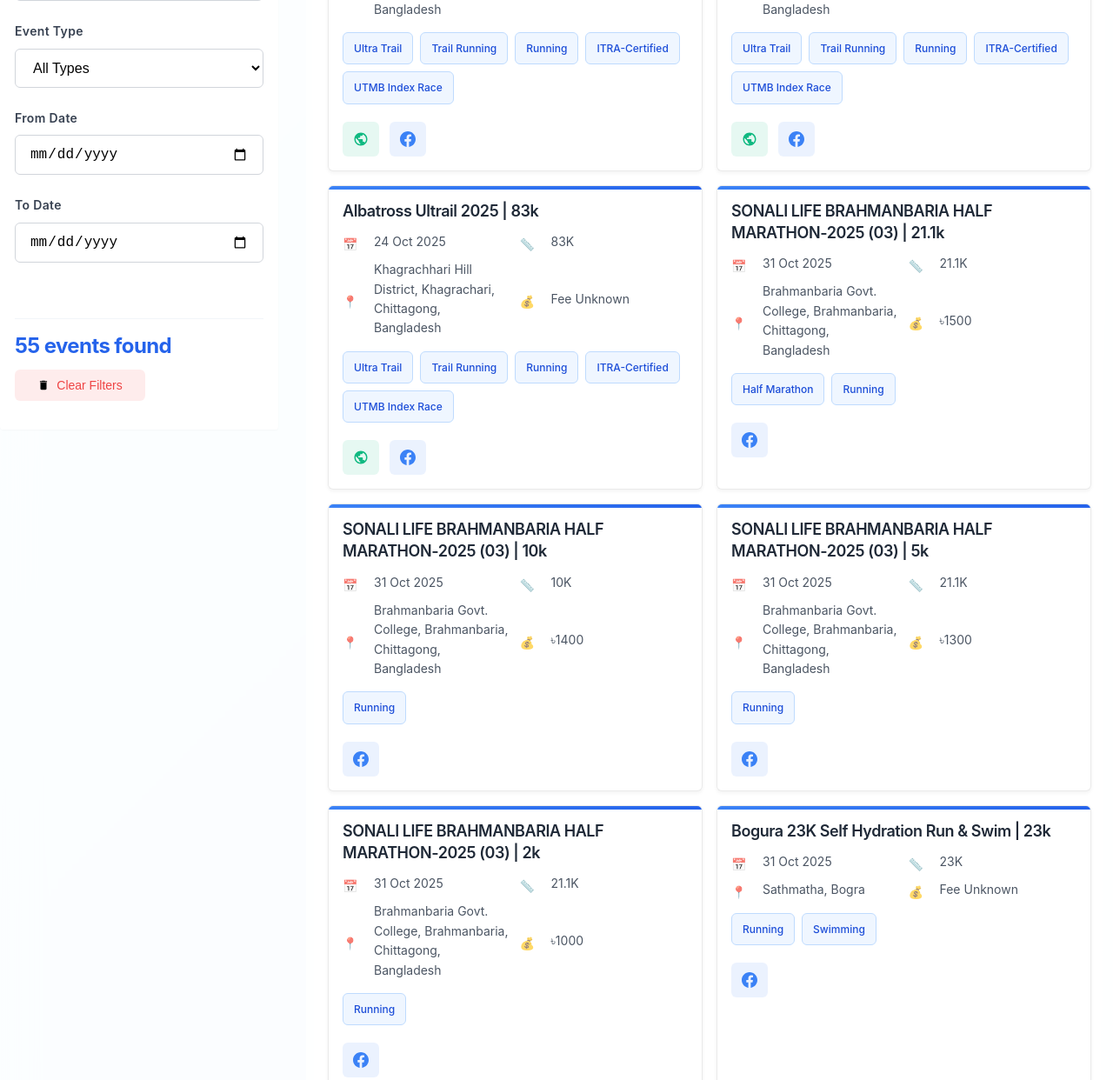
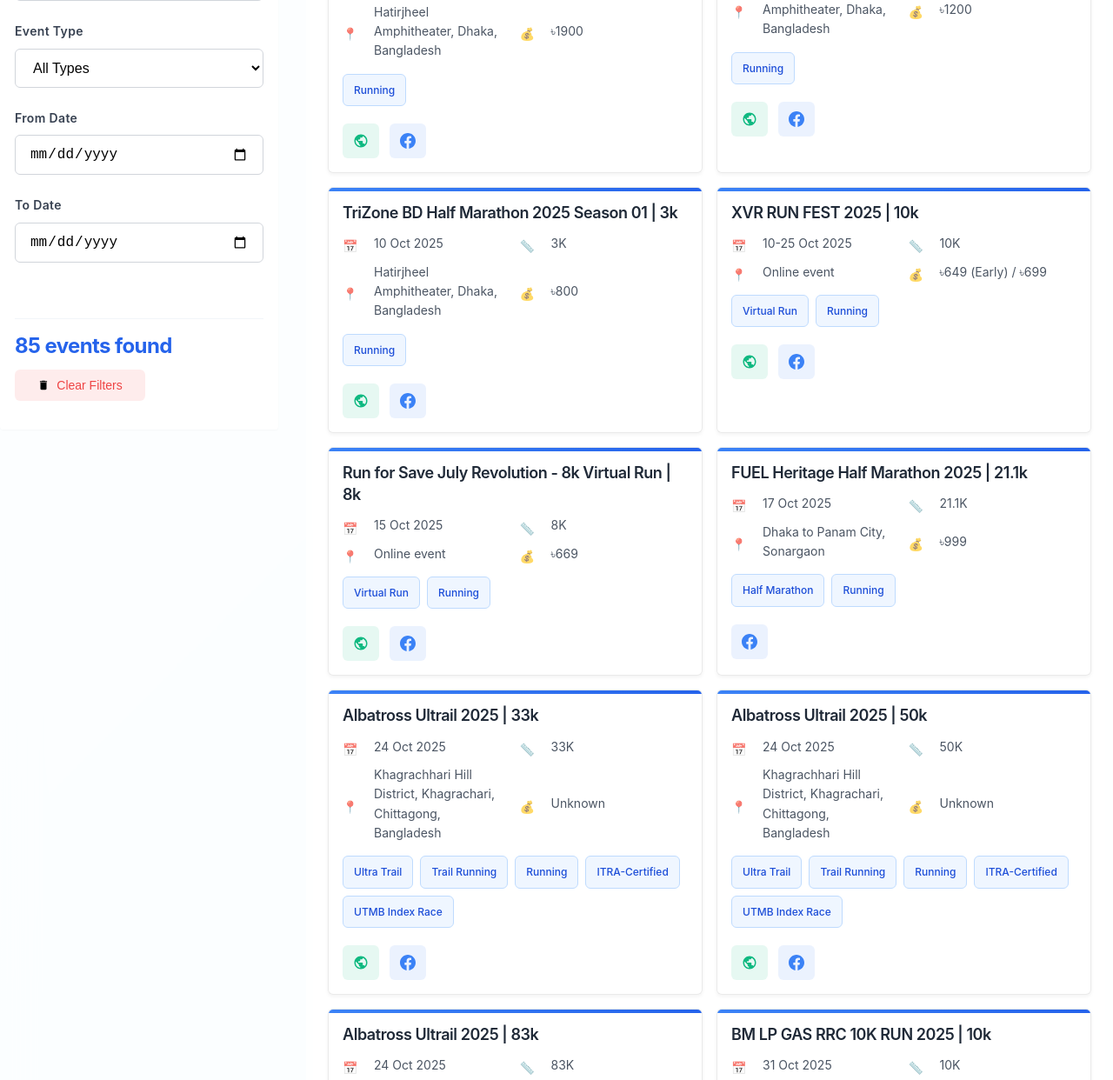
Before and after one commit to sjsakib/bd-races, a website: page page/index.html in a window 1280 px wide. Shown: the part 555-1797 px from the top of the page at 87% size. Drawn offline with Linux system fonts and the light colour scheme.

Commit message:
added favicion, update some missing events

```diff
--- a/page/events.json
+++ b/page/events.json
@@ -108,6 +108,438 @@
     "website": null,
     "tags": "Swimming, Open Water Swimming",
     "fbLink": "https://www.facebook.com/events/1086855456646781"
+  },
+  {
+    "name": "CUMILLA MARATHON 2025 | 42.195k",
+    "date": "7 Nov 2025",
+    "distance": 42.2,
+    "location": "Comilla, Chittagong Division, Bangladesh",
+    "fee": 1600,
+    "earlyBirdFee": null,
+    "website": null,
+    "tags": "Marathon, Running",
+    "responseCount": 4000,
+    "fbLink": "https://www.facebook.com/events/555332594315963"
+  },
+  {
+    "name": "CUMILLA MARATHON 2025 | 21.0975k",
+    "date": "7 Nov 2025",
+    "distance": 21.1,
+    "location": "Comilla, Chittagong Division, Bangladesh",
+    "fee": 1500,
+    "earlyBirdFee": null,
+    "website": null,
+    "tags": "Half Marathon, Running",
+    "responseCount": 4000,
+    "fbLink": "https://www.facebook.com/events/555332594315963"
+  },
+  {
+    "name": "CUMILLA MARATHON 2025 | 10k",
+    "date": "7 Nov 2025",
+    "distance": 10,
+    "location": "Comilla, Chittagong Division, Bangladesh",
+    "fee": 1000,
+    "earlyBirdFee": null,
+    "website": null,
+    "tags": "Running",
+    "responseCount": 4000,
+    "fbLink": "https://www.facebook.com/events/555332594315963"
+  },
+  {
+    "name": "CUMILLA MARATHON 2025 | 5k",
+    "date": "7 Nov 2025",
+    "distance": 5,
+    "location": "Comilla, Chittagong Division, Bangladesh",
+    "fee": 800,
+    "earlyBirdFee": null,
+    "website": null,
+    "tags": "Fun Run, Running",
+    "responseCount": 4000,
+    "fbLink": "https://www.facebook.com/events/555332594315963"
+  },
+  {
+    "name": "CRC Mini Race 2025 | 2.1k",
+    "date": "3 Oct 2025",
+    "distance": 2.1,
+    "location": "Dhaka, Bangladesh",
+    "fee": null,
+    "earlyBirdFee": null,
+    "website": null,
+    "tags": "Mini Race, Running",
+    "responseCount": 30,
+    "fbLink": "https://www.facebook.com/events/575514851888090"
+  },
+  {
+    "name": "SUST Half Marathon 2025 | 21.1k",
+    "date": "12 Dec 2025",
+    "distance": 21.1,
+    "location": "Shahjalal University of Science and Technology, Sylhet, Bangladesh",
+    "fee": 1000,
+    "earlyBirdFee": null,
+    "website": null,
+    "tags": "Half Marathon, Running",
+    "responseCount": 880,
+    "fbLink": "https://www.facebook.com/events/578069121638871"
+  },
+  {
+    "name": "SUST Half Marathon 2025 | 7.5k",
+    "date": "12 Dec 2025",
+    "distance": 7.5,
+    "location": "Shahjalal University of Science and Technology, Sylhet, Bangladesh",
+    "fee": 800,
+    "earlyBirdFee": null,
+    "website": null,
+    "tags": "Running",
+    "responseCount": 880,
+    "fbLink": "https://www.facebook.com/events/578069121638871"
+  },
+  {
+    "name": "BM LP GAS RRC 10K RUN 2025 | 10k",
+    "date": "31 Oct 2025",
+    "distance": 10,
+    "location": "Agrabad Jamburi Park, Chattogram, Bangladesh",
+    "fee": 899,
+    "earlyBirdFee": null,
+    "website": "https://sites.google.com/view/rrc10k/registration",
+    "tags": "Running",
+    "responseCount": 594,
+    "fbLink": "https://www.facebook.com/events/616863397424645"
+  },
+  {
+    "name": "XVR RUN FEST 2025 | 5k",
+    "date": "10-25 Oct 2025",
+    "distance": 5,
+    "location": "Online event",
+    "fee": 699,
+    "earlyBirdFee": 649,
+    "website": "https://sikderx.com/event/xvrrunfest/",
+    "tags": "Virtual Run, Running",
+    "responseCount": 48,
+    "fbLink": "https://www.facebook.com/events/627843053219631"
+  },
+  {
+    "name": "Northern Half Marathon 2025 | 21.1k",
+    "date": "26 Sep 2025",
+    "distance": 21.1,
+    "location": "Saidpur, Nilphamari, Rangpur, Bangladesh",
+    "fee": null,
+    "earlyBirdFee": null,
+    "website": null,
+    "tags": "Half Marathon, Running, AIMS",
+    "responseCount": 4600,
+    "fbLink": "https://www.facebook.com/events/696249480066810"
+  },
+  {
+    "name": "Northern Half Marathon 2025 | 10k",
+    "date": "26 Sep 2025",
+    "distance": 10,
+    "location": "Saidpur, Nilphamari, Rangpur, Bangladesh",
+    "fee": null,
+    "earlyBirdFee": null,
+    "website": null,
+    "tags": "Running, AIMS",
+    "responseCount": 4600,
+    "fbLink": "https://www.facebook.com/events/696249480066810"
+  },
+  {
+    "name": "TriZone BD Half Marathon 2025 Season 01 | 21.1k",
+    "date": "10 Oct 2025",
+    "distance": 21.1,
+    "location": "Hatirjheel Amphitheater, Dhaka, Bangladesh",
+    "fee": 2200,
+    "earlyBirdFee": null,
+    "website": "www.sports-bangla.com/event/trizone-bd-half-marathon-2025",
+    "tags": "Half Marathon, Running",
+    "responseCount": 3400,
+    "fbLink": "https://www.facebook.com/events/718415788025173"
+  },
+  {
+    "name": "TriZone BD Half Marathon 2025 Season 01 | 10.3k",
+    "date": "10 Oct 2025",
+    "distance": 10,
+    "location": "Hatirjheel Amphitheater, Dhaka, Bangladesh",
+    "fee": 1900,
+    "earlyBirdFee": null,
+    "website": "www.sports-bangla.com/event/trizone-bd-half-marathon-2025",
+    "tags": "Running",
+    "responseCount": 3400,
+    "fbLink": "https://www.facebook.com/events/718415788025173"
+  },
+  {
+    "name": "TriZone BD Half Marathon 2025 Season 01 | 5k",
+    "date": "10 Oct 2025",
+    "distance": 5,
+    "location": "Hatirjheel Amphitheater, Dhaka, Bangladesh",
+    "fee": 1200,
+    "earlyBirdFee": null,
+    "website": "www.sports-bangla.com/event/trizone-bd-half-marathon-2025",
+    "tags": "Running",
+    "responseCount": 3400,
+    "fbLink": "https://www.facebook.com/events/718415788025173"
+  },
+  {
+    "name": "TriZone BD Half Marathon 2025 Season 01 | 3k",
+    "date": "10 Oct 2025",
+    "distance": 3,
+    "location": "Hatirjheel Amphitheater, Dhaka, Bangladesh",
+    "fee": 800,
+    "earlyBirdFee": null,
+    "website": "www.sports-bangla.com/event/trizone-bd-half-marathon-2025",
+    "tags": "Running",
+    "responseCount": 3400,
+    "fbLink": "https://www.facebook.com/events/718415788025173"
+  },
+  {
+    "name": "Dhaka 25K 2026 | 25k",
+    "date": "13 Feb 2026",
+    "distance": 25,
+    "location": "Hatirjheel, Dhaka, Bangladesh",
+    "fee": null,
+    "earlyBirdFee": null,
+    "website": "www.dhaka25k.com",
+    "tags": "AIMS, Running",
+    "responseCount": 5500,
+    "fbLink": "https://www.facebook.com/events/719691141122381"
+  },
+  {
+    "name": "Dhaka 25K 2026 | 10.3k",
+    "date": "13 Feb 2026",
+    "distance": 10.3,
+    "location": "Hatirjheel, Dhaka, Bangladesh",
+    "fee": null,
+    "earlyBirdFee": null,
+    "website": "www.dhaka25k.com",
+    "tags": "Running, AIMS",
+    "responseCount": 5500,
+    "fbLink": "https://www.facebook.com/events/719691141122381"
+  },
+  {
+    "name": "Dhaka 25K 2026 | 3k",
+    "date": "13 Feb 2026",
+    "distance": 3,
+    "location": "Hatirjheel, Dhaka, Bangladesh",
+    "fee": null,
+    "earlyBirdFee": null,
+    "website": "www.dhaka25k.com",
+    "tags": "Running, AIMS",
+    "responseCount": 5500,
+    "fbLink": "https://www.facebook.com/events/719691141122381"
+  },
+  {
+    "name": "Chunati.com Marathon 2025",
+    "date": "26 Dec 2025",
+    "distance": null,
+    "location": "Chunati, Lohagara, Chittagong, Bangladesh",
+    "fee": null,
+    "earlyBirdFee": null,
+    "website": null,
+    "tags": "Running",
+    "responseCount": 940,
+    "fbLink": "https://www.facebook.com/events/754073907683174"
+  },
+  {
+    "name": "SHERPUR HALF MARATHON 2025 | 21.1k",
+    "date": "14 Nov 2025",
+    "distance": 21.1,
+    "location": "Sherpur, Sherpur, Dhaka Division, Bangladesh",
+    "fee": 1800,
+    "earlyBirdFee": null,
+    "website": "sports-bangla.com/event/sherpur-half-marathon-2025",
+    "tags": "Half Marathon, Running",
+    "responseCount": 747,
+    "fbLink": "https://www.facebook.com/events/788897559329643"
+  },
+  {
+    "name": "Ramadan 7.5K CHALLENGE season 2 | 7.5k",
+    "date": "27 Feb 2026",
+    "distance": 7.5,
+    "location": "Abul mal abdul muhit krira Complex, Sylhet, Bangladesh",
+    "fee": null,
+    "earlyBirdFee": null,
+    "website": null,
+    "tags": "Running, Ramadan Challenge",
+    "responseCount": 408,
+    "fbLink": "https://www.facebook.com/events/919710343656806"
+  },
+  {
+    "name": "MSDO Eco Miles 7.5 K Run 2k25 | 7.5k",
+    "date": "12 Dec 2025",
+    "distance": 7.5,
+    "location": "A.K.B.C Ghosh Institute, Kanchana, Satkania, Chittagong, Bangladesh",
+    "fee": 899,
+    "earlyBirdFee": null,
+    "website": "https://forms.gle/sioSREaw1oMjL4pDA",
+    "tags": "Running",
+    "responseCount": 131,
+    "fbLink": "https://www.facebook.com/events/922324983164455"
+  },
+  {
+    "name": "Khulna Tiger Run - Off Road Ultra - Season 1 | 70k",
+    "date": "12 Dec 2025",
+    "distance": 70,
+    "location": "Khulna, Bangladesh",
+    "fee": null,
+    "earlyBirdFee": null,
+    "website": null,
+    "tags": "Ultra, Off Road, Running",
+    "responseCount": 322,
+    "fbLink": "https://www.facebook.com/events/969843514710713"
+  },
+  {
+    "name": "World Tourism Day Cycle Rally-2025",
+    "date": "27 Sep 2025",
+    "distance": null,
+    "location": "Election Bhaban, Agargaon, Dhaka, Bangladesh",
+    "fee": null,
+    "earlyBirdFee": null,
+    "website": null,
+    "tags": "Cycling, Rally",
+    "responseCount": 232,
+    "fbLink": "https://www.facebook.com/events/990306433290594"
+  },
+  {
+    "name": "AKIJ Bicycle COX'S BAZAR MARATHON 2025 | 42.2k",
+    "date": "1 Nov 2025",
+    "distance": 42.2,
+    "location": "Laboni Beach Point, Cox's Bazar, Bangladesh",
+    "fee": 1690,
+    "earlyBirdFee": 1390,
+    "website": null,
+    "tags": "Marathon, Running",
+    "responseCount": 1400,
+    "fbLink": "https://www.facebook.com/events/1327272625627369"
+  },
+  {
+    "name": "AKIJ Bicycle COX'S BAZAR MARATHON 2025 | 21.1k",
+    "date": "1 Nov 2025",
+    "distance": 21.1,
+    "location": "Laboni Beach Point, Cox's Bazar, Bangladesh",
+    "fee": 1490,
+    "earlyBirdFee": 1290,
+    "website": null,
+    "tags": "Running",
+    "responseCount": 1400,
+    "fbLink": "https://www.facebook.com/events/1327272625627369"
+  },
+  {
+    "name": "AKIJ Bicycle COX'S BAZAR MARATHON 2025 | 10k",
+    "date": "1 Nov 2025",
+    "distance": 10,
+    "location": "Laboni Beach Point, Cox's Bazar, Bangladesh",
+    "fee": 1390,
+    "earlyBirdFee": 1190,
+    "website": null,
+    "tags": "Running",
+    "responseCount": 1400,
+    "fbLink": "https://www.facebook.com/events/1327272625627369"
+  },
+  {
+    "name": "AKIJ Bicycle COX'S BAZAR MARATHON 2025 | 2.5k",
+    "date": "1 Nov 2025",
+    "distance": 2.5,
+    "location": "Laboni Beach Point, Cox's Bazar, Bangladesh",
+    "fee": 1190,
+    "earlyBirdFee": 950,
+    "website": null,
+    "tags": "Running",
+    "responseCount": 1400,
+    "fbLink": "https://www.facebook.com/events/1327272625627369"
+  },
+  {
+    "name": "Khulna Tiger Run - Off Road Ultra - Season 1 | 42.2k",
+    "date": "12 Dec 2025",
+    "distance": 42.2,
+    "location": "Khulna, Bangladesh",
+    "fee": null,
+    "earlyBirdFee": null,
+    "website": null,
+    "tags": "Ultra, Off Road, Running",
+    "responseCount": 322,
+    "fbLink": "https://www.facebook.com/events/969843514710713"
+  },
+  {
+    "name": "Khulna Tiger Run - Off Road Ultra - Season 1 | 21.1k",
+    "date": "12 Dec 2025",
+    "distance": 21.1,
+    "location": "Khulna, Bangladesh",
+    "fee": null,
+    "earlyBirdFee": null,
+    "website": null,
+    "tags": "Ultra, Off Road, Running",
+    "responseCount": 322,
+    "fbLink": "https://www.facebook.com/events/969843514710713"
+  },
+  {
+    "name": "SHERPUR HALF MARATHON 2025 | 10k",
+    "date": "14 Nov 2025",
+    "distance": 10,
+    "location": "Sherpur, Sherpur, Dhaka Division, Bangladesh",
+    "fee": 1700,
+    "earlyBirdFee": null,
+    "website": "sports-bangla.com/event/sherpur-half-marathon-2025",
+    "tags": "Running",
+    "responseCount": 747,
+    "fbLink": "https://www.facebook.com/events/788897559329643"
+  },
+  {
+    "name": "SHERPUR HALF MARATHON 2025 | 5k",
+    "date": "14 Nov 2025",
+    "distance": 5,
+    "location": "Sherpur, Sherpur, Dhaka Division, Bangladesh",
+    "fee": 1600,
+    "earlyBirdFee": null,
+    "website": "sports-bangla.com/event/sherpur-half-marathon-2025",
+    "tags": "Running",
+    "responseCount": 747,
+    "fbLink": "https://www.facebook.com/events/788897559329643"
+  },
+  {
+    "name": "SHERPUR HALF MARATHON 2025 | 1k",
+    "date": "14 Nov 2025",
+    "distance": 1,
+    "location": "Sherpur, Sherpur, Dhaka Division, Bangladesh",
+    "fee": 1200,
+    "earlyBirdFee": null,
+    "website": "sports-bangla.com/event/sherpur-half-marathon-2025",
+    "tags": "Running",
+    "responseCount": 747,
+    "fbLink": "https://www.facebook.com/events/788897559329643"
+  },
+  {
+    "name": "Northern Half Marathon 2025 | 5k",
+    "date": "26 Sep 2025",
+    "distance": 5,
+    "location": "Saidpur, Nilphamari, Rangpur, Bangladesh",
+    "fee": null,
+    "earlyBirdFee": null,
+    "website": null,
+    "tags": "Running, AIMS",
+    "responseCount": 4600,
+    "fbLink": "https://www.facebook.com/events/696249480066810"
+  },
+  {
+    "name": "Northern Half Marathon 2025 | 1k",
+    "date": "26 Sep 2025",
+    "distance": 1,
+    "location": "Saidpur, Nilphamari, Rangpur, Bangladesh",
+    "fee": null,
+    "earlyBirdFee": null,
+    "website": null,
+    "tags": "Running, AIMS",
+    "responseCount": 4600,
+    "fbLink": "https://www.facebook.com/events/696249480066810"
+  },
+  {
+    "name": "XVR RUN FEST 2025 | 10k",
+    "date": "10-25 Oct 2025",
+    "distance": 10,
+    "location": "Online event",
+    "fee": 699,
+    "earlyBirdFee": 649,
+    "website": "https://sikderx.com/event/xvrrunfest/",
+    "tags": "Virtual Run, Running",
+    "responseCount": 48,
+    "fbLink": "https://www.facebook.com/events/627843053219631"
   },
   {
     "name": "FUEL Heritage Half Marathon 2025 | 21.1k",
--- a/page/index.html
+++ b/page/index.html
@@ -3,7 +3,12 @@
     <head>
         <meta charset="UTF-8" />
         <meta name="viewport" content="width=device-width, initial-scale=1.0" />
-        <title>🏃‍♂️ Upcoming races in Bangladesh</title>
+        <meta
+            name="description"
+            content="Discover upcoming running races and marathons in Bangladesh. Find race events by location, distance, date and registration fees"
+        />
+        <link rel="icon" type="image/png" href="logo.png" />
+        <title>Upcoming races in Bangladesh</title>
         <link rel="stylesheet" href="css/styles.css" />
     </head>
     <body>
@@ -64,28 +69,7 @@
                                 <label for="distanceFilter">Distance</label>
                                 <select id="distanceFilter">
                                     <option value="">All Distances</option>
-                                    <option value="0.5">0.5K</option>
-                                    <option value="1">1K</option>
-                                    <option value="3">3K</option>
-                                    <option value="5">5K</option>
-                                    <option value="7.5">7.5K</option>
-                                    <option value="8">8K</option>
-                                    <option value="10">10K</option>
-                                    <option value="10.5">10.5K</option>
-                                    <option value="15">15K</option>
-                                    <option value="21.1">
-                                        Half Marathon (21.1K)
-                                    </option>
-                                    <option value="23">23K</option>
-                                    <option value="25">25K</option>
-                                    <option value="30">30K</option>
-                                    <option value="33">33K</option>
-                                    <option value="42.2">
-                                        Marathon (42.2K)
-                                    </option>
-                                    <option value="50">50K</option>
-                                    <option value="83">83K</option>
-                                    <option value="100">100K</option>
+                                    <!-- Options will be populated dynamically -->
                                 </select>
                             </div>
 
--- a/page/js/main.js
+++ b/page/js/main.js
@@ -36,6 +36,37 @@
 
 // Populate filter dropdowns with unique values
 function populateFilterOptions() {
+  // Populate distances dynamically from events data
+  const distances = [
+    ...new Set(
+      allEvents
+        .map((event) => event.distance)
+        .filter((distance) => distance !== null && distance !== undefined),
+    ),
+  ].sort((a, b) => a - b);
+
+  const distanceFilter = document.getElementById("distanceFilter");
+  // Clear existing options except "All Distances"
+  distanceFilter.innerHTML = '<option value="">All Distances</option>';
+
+  distances.forEach((distance) => {
+    const option = document.createElement("option");
+    option.value = distance;
+
+    // Format distance display with special labels for common distances
+    let displayText;
+    if (distance === 21.1) {
+      displayText = `Half Marathon (${distance}K)`;
+    } else if (distance === 42.2) {
+      displayText = `Marathon (${distance}K)`;
+    } else {
+      displayText = `${distance}K`;
+    }
+
+    option.textContent = displayText;
+    distanceFilter.appendChild(option);
+  });
+
   // Populate locations
   const locations = [
     ...new Set(
@@ -145,11 +176,11 @@
 
 // Format fee display
 function formatFee(fee, earlyBirdFee) {
-  if (!fee && !earlyBirdFee) return "Fee Unknown";
+  if (!fee && !earlyBirdFee) return "Unknown";
   if (earlyBirdFee && fee) return `৳${earlyBirdFee} (Early) / ৳${fee}`;
   if (fee) return `৳${fee}`;
   if (earlyBirdFee) return `৳${earlyBirdFee} (Early Bird)`;
-  return "Fee Unknown";
+  return "Unknown";
 }
 
 // Update event count
--- a/scrapper.js
+++ b/scrapper.js
@@ -103,7 +103,10 @@
   await browser.close();
 
   // Save results to JSON
-  fs.writeFileSync("facebook_events.json", JSON.stringify(results, null, 2));
+  fs.writeFileSync(
+    "./raw_events/facebook_events.json",
+    JSON.stringify(results, null, 2),
+  );
 
   console.log("Done! Results saved to facebook_events.csv");
 })();
```
Also changed, not shown: check_events.js (added, +210 -0 lines), page/logo.png (added).
